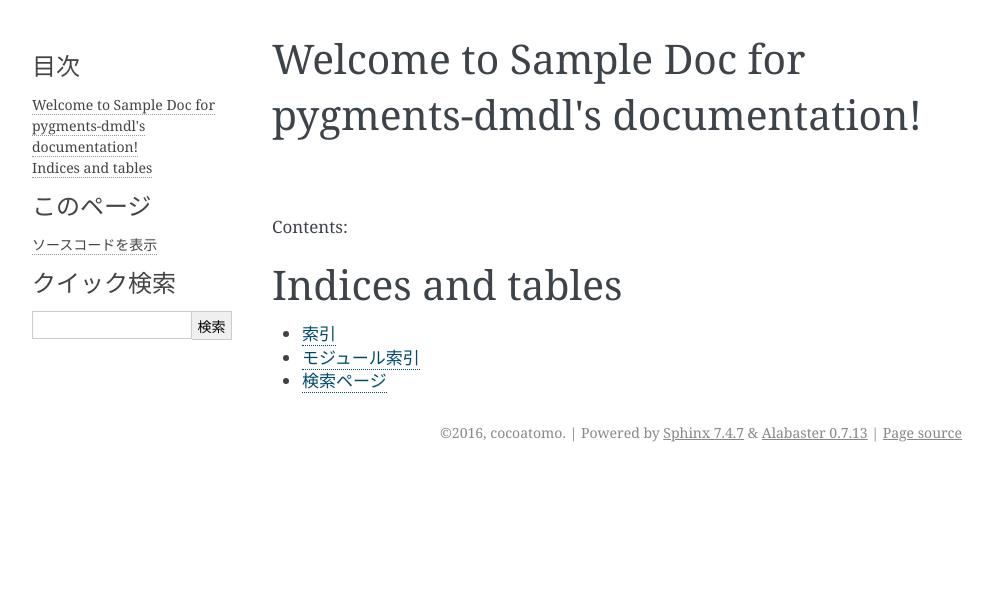
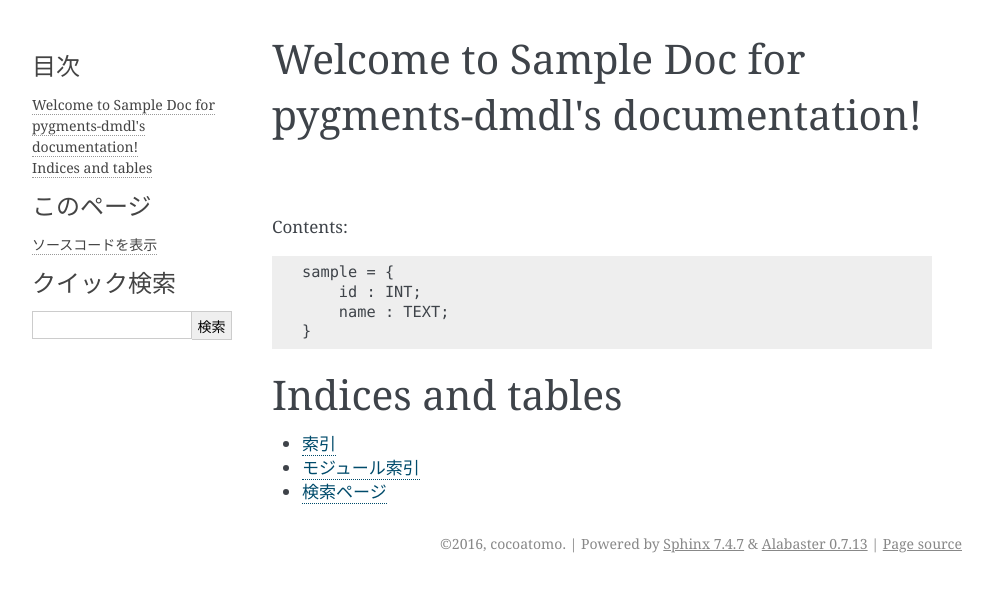
Before and after one commit to cocoatomo/pygments-dmdl, a Sphinx documentation site: the page built from sampledoc/source/index.rst, in a window 1280 px wide. Shown: the top 592 px of the page, without its empty margins (148-1141 px from the left). Built offline with Sphinx 7.4.7, drawn with Linux system fonts in a browser that asks for light colours.

Commit message:
Add the DMDL sample

```diff
--- a/sampledoc/source/index.rst
+++ b/sampledoc/source/index.rst
@@ -11,7 +11,12 @@ Contents:
 .. toctree::
    :maxdepth: 2
 
+.. code-block:: dmdl
 
+   sample = {
+       id : INT;
+       name : TEXT;
+   }
 
 Indices and tables
 ==================
```
